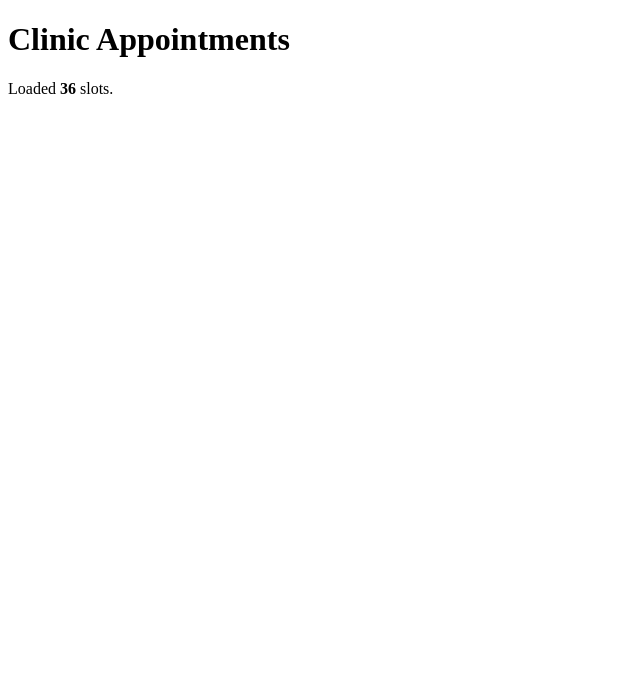
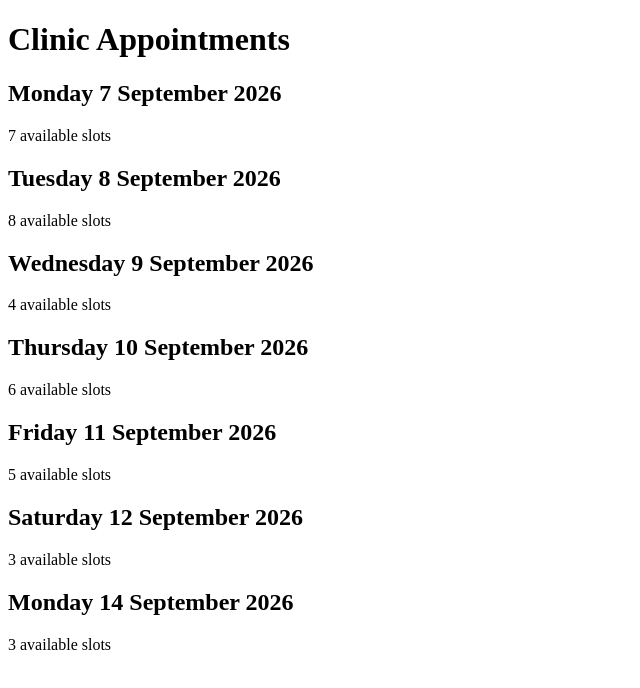
Before and after one commit to Isioma20/appointment-slot-booker, a React (Vite) app: page / in a window 1280 px wide. Shown: the top 688 px of the page, without its empty margins (0-640 px from the left). Built offline with nearby package versions, Linux system fonts and the light colour scheme.

Commit message:
feat(grouping): group slots by WAT day

```diff
--- a/src/App.tsx
+++ b/src/App.tsx
@@ -1,7 +1,12 @@
+import { useMemo } from "react";
 import { useSlots } from "./hooks/useSlots";
+import { groupSlotsByWATDay } from "./utils/groupSlots";
 
 export default function App() {
   const { slots, isInitialLoad, error, retry } = useSlots();
+
+  // Keep derived state purely calculated from the raw slots array
+  const groupedSlots = useMemo(() => groupSlotsByWATDay(slots), [slots]);
 
   return (
     <main className="p-4 max-w-md mx-auto font-sans">
@@ -24,10 +29,22 @@ export default function App() {
       )}
 
       {!isInitialLoad && !error && (
-        <div className="bg-green-50 text-green-800 p-4 rounded-md">
-          <p>
-            Loaded <strong>{slots.length}</strong> slots.
-          </p>
+        <div className="space-y-6">
+          {groupedSlots.map((group) => (
+            <div key={group.dateKey} className="border-t pt-4">
+              <h2 className="text-lg font-semibold text-gray-800 mb-2">
+                {group.dateHeading}
+              </h2>
+              <p className="text-gray-600">
+                {group.slots.length} available{" "}
+                {group.slots.length === 1 ? "slot" : "slots"}
+              </p>
+            </div>
+          ))}
+
+          {groupedSlots.length === 0 && (
+            <p className="text-gray-500">No appointments found.</p>
+          )}
         </div>
       )}
     </main>
--- a/src/types/slot.ts
+++ b/src/types/slot.ts
@@ -32,6 +32,12 @@ export interface BookSlotResponse {
   confirmationCode: string;
 }
 
+export interface DayGroup {
+  dateKey: string; // YYYY-MM-DD in WAT
+  dateHeading: string; // "Weekday, D Month YYYY" in WAT
+  slots: Slot[];
+}
+
 /**
  Error Types
  */
--- /dev/null
+++ b/src/utils/groupSlots.ts
@@ -0,0 +1,35 @@
+import type { Slot, DayGroup } from "../types/slot";
+import { getWATDateKey, formatDayHeading } from "./dateUtils";
+
+/**
+ * Pure function to sort slots chronologically and group them by their WAT calendar day.
+ *
+ * @param slots Raw array of Slot objects from the API
+ * @returns Array of DayGroup objects, sorted chronologically by day
+ */
+export function groupSlotsByWATDay(slots: Slot[]): DayGroup[] {
+  const sortedSlots = [...slots].sort((a, b) =>
+    a.startUtc.localeCompare(b.startUtc),
+  );
+
+  // Group the sorted slots by their WAT date key (YYYY-MM-DD)
+  const grouped = sortedSlots.reduce<Record<string, DayGroup>>((acc, slot) => {
+    const dateKey = getWATDateKey(slot.startUtc);
+
+    if (!acc[dateKey]) {
+      acc[dateKey] = {
+        dateKey,
+        dateHeading: formatDayHeading(slot.startUtc),
+        slots: [],
+      };
+    }
+
+    acc[dateKey].slots.push(slot);
+    return acc;
+  }, {});
+
+  // Convert the grouped dictionary back into an array and ensure the days are sorted
+  return Object.values(grouped).sort((a, b) =>
+    a.dateKey.localeCompare(b.dateKey),
+  );
+}
```
